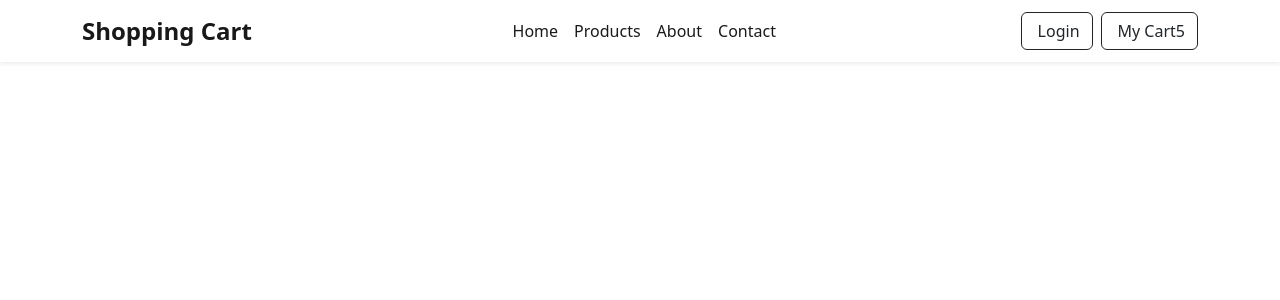
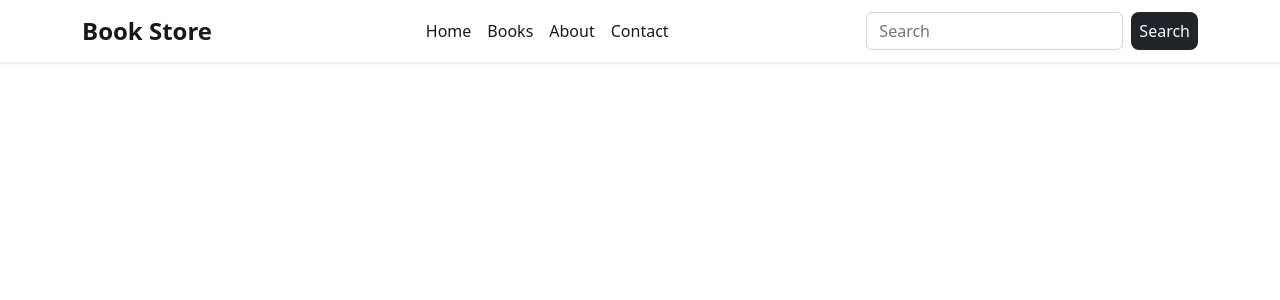
Before and after one commit to Apurbo-cse/Book-Store-Redux, a React (Vite) app: page / in a window 1280 px wide. Shown: the top 300 px of the page. Built offline with nearby package versions, Linux system fonts and the light colour scheme.

Commit message:
Update Navbar.jsx

```diff
--- a/src/components/Navbar.jsx
+++ b/src/components/Navbar.jsx
@@ -7,7 +7,7 @@ const Navbar = () => {
     <nav className="navbar navbar-expand-lg navbar-light bg-white py-2 shadow-sm">
         <div className="container">
           <NavLink className="navbar-brand fw-bold fs-4" to="/">
-            Shopping Cart
+            Book Store
           </NavLink>
           <button
             className="navbar-toggler"
@@ -31,9 +31,9 @@ const Navbar = () => {
                 <NavLink
                   className="nav-link active"
                   aria-current="page"
-                  to="/products"
+                  to="/book"
                 >
-                  Products
+                  Books
                 </NavLink>
               </li>
 
@@ -57,16 +57,10 @@ const Navbar = () => {
                 </NavLink>
               </li>
             </ul>
-            <div className="buttons">
-              <NavLink to="/login" className="btn btn-outline-dark">
-                <i className="fa fa-sign-in me-1" aria-hidden="true"></i> Login
-              </NavLink>
-
-              <NavLink to="/cart" className="btn btn-outline-dark ms-2">
-                <i className="fa fa-user-plus me-1" aria-hidden="true"></i>My
-                Cart5
-              </NavLink>
-            </div>
+            <form class="d-flex" role="search">
+        <input class="form-control me-2" type="search" placeholder="Search" aria-label="Search"/>
+        <button class="border-0 rounded-3 bg-dark text-light p-0 m-0 px-2" type="submit">Search</button>
+      </form>
           </div>
         </div>
       </nav>
```
